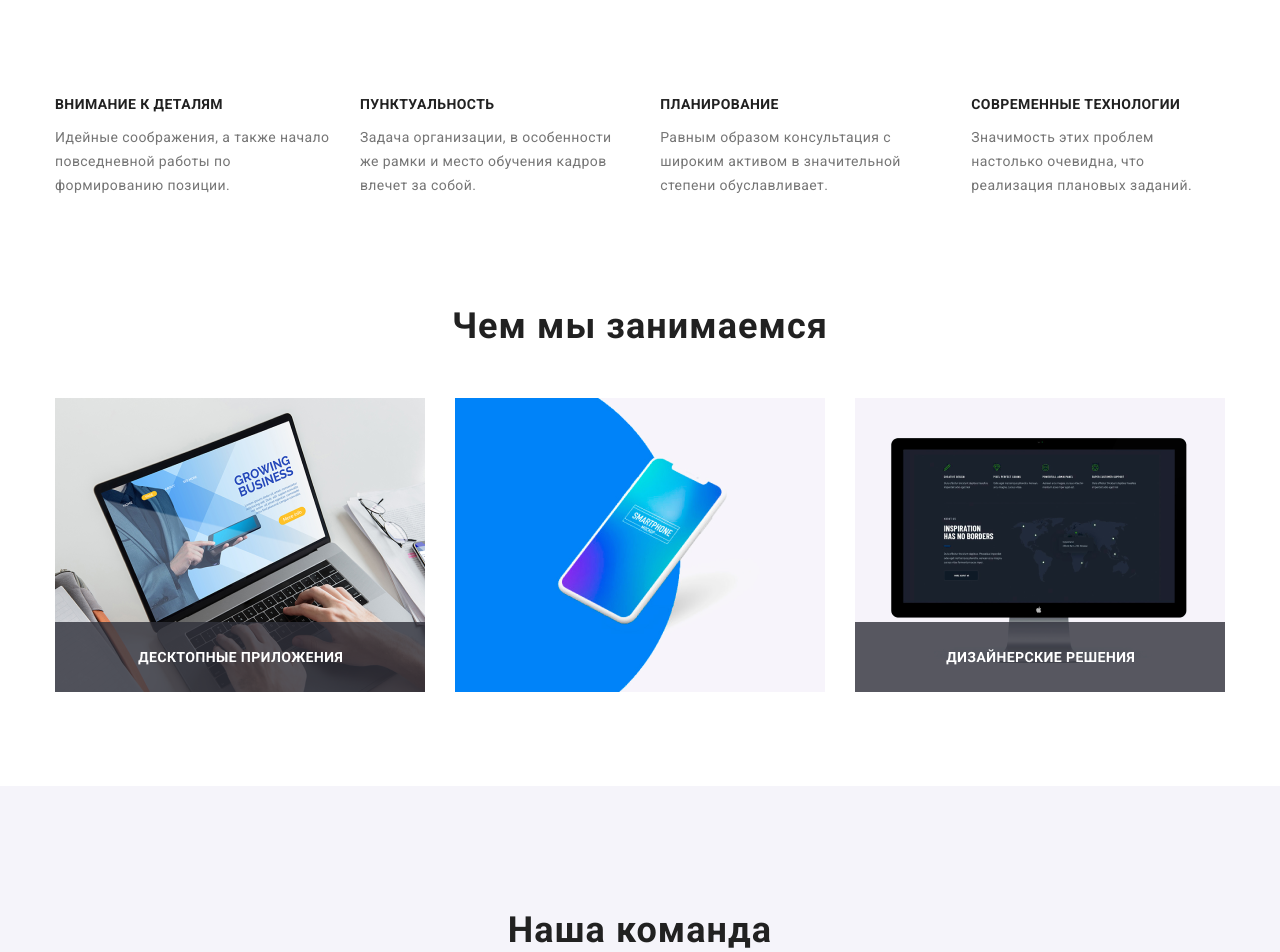
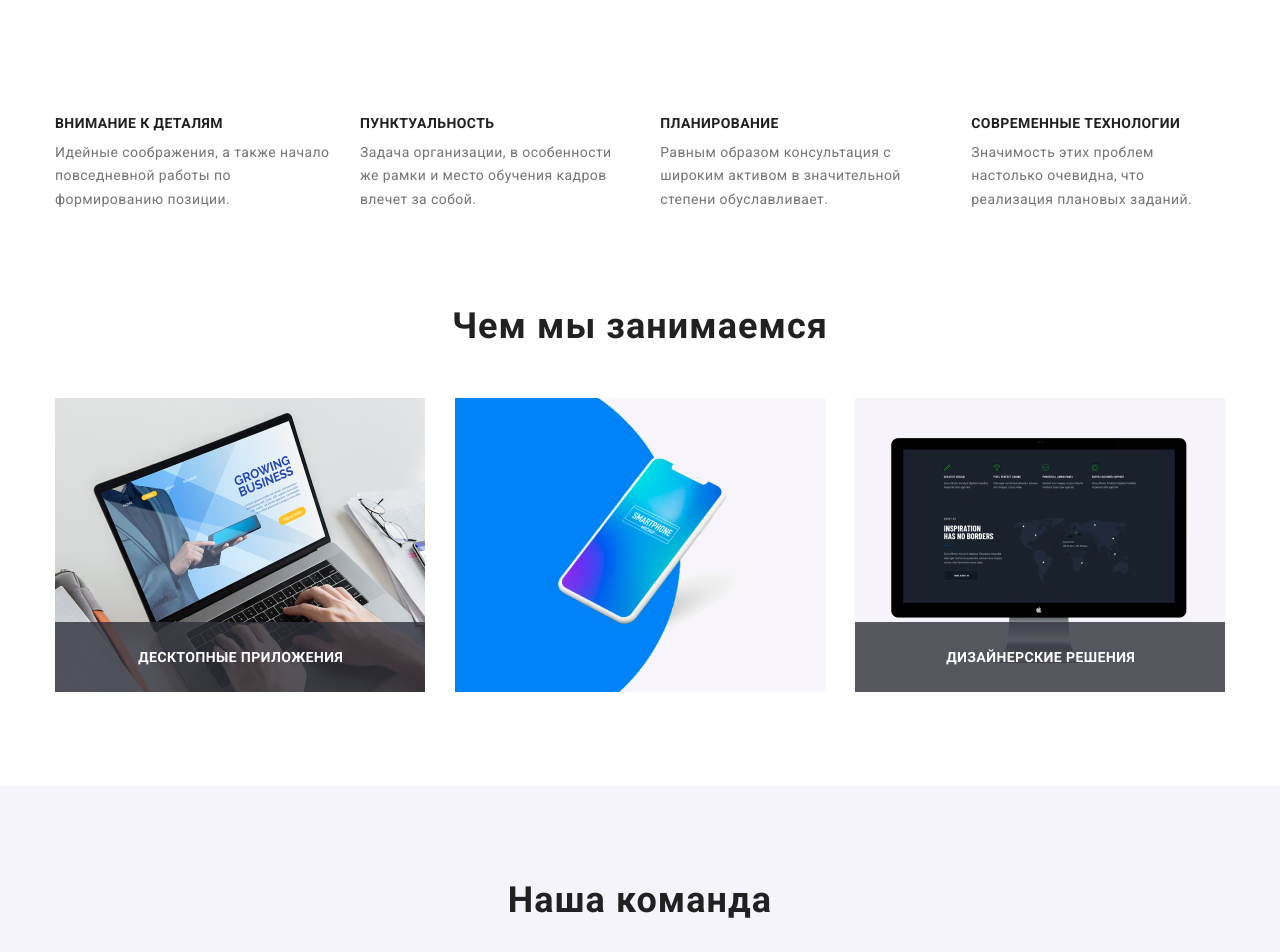
Before and after one commit to tokm1n/goit-markup-hw-03, a plain HTML site: page index.html in a window 1280 px wide. Shown: the part 240-1192 px from the top of the page. Drawn offline with Linux system fonts and the light colour scheme.

Commit message:
pading+marginu

```diff
--- a/css/styles.css
+++ b/css/styles.css
@@ -42,6 +42,10 @@ body {
 
 .section {
   padding: 94px 0;
+}
+
+address {
+  font-style: normal;
 }
 
 img {
@@ -202,6 +206,12 @@ ul {
   font-style: normal;
   color: #212121;
 }
+
+.section-features {
+  margin-top: 30px;
+  margin-bottom: 10px;
+}
+
 .section-work,
 .section-team,
 .section-client {
@@ -213,6 +223,12 @@ ul {
   text-align: center;
   letter-spacing: 0.03em;
   color: #212121;
+}
+
+.section-team,
+.section-client {
+  margin: 0px;
+  padding: 0 0 50px;
 }
 
 .section-work {
@@ -247,6 +263,11 @@ ul {
   letter-spacing: 0.03em;
   color: var(--primary-text-color);
 }
+
+.section-text {
+  margin: 0px;
+}
+
 
 .features-item {
   display: flex;
```
